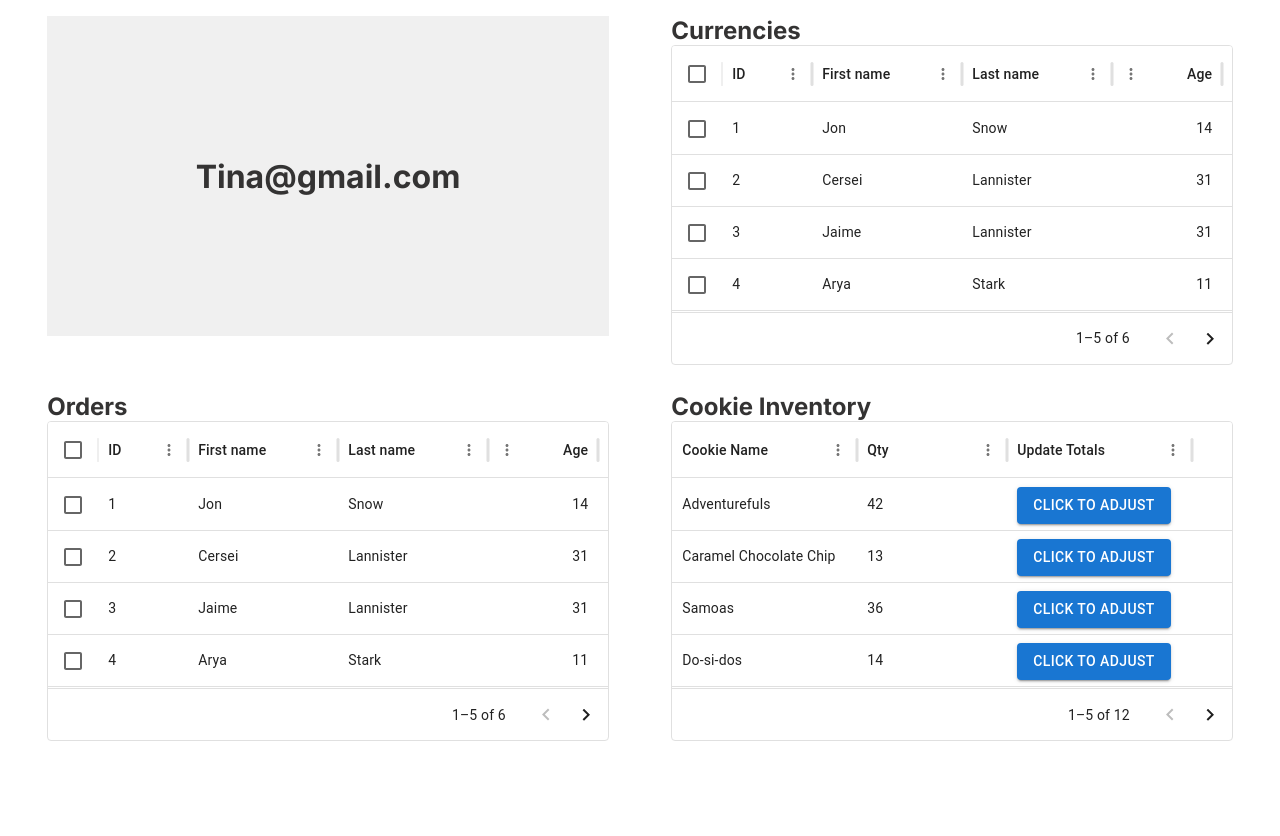
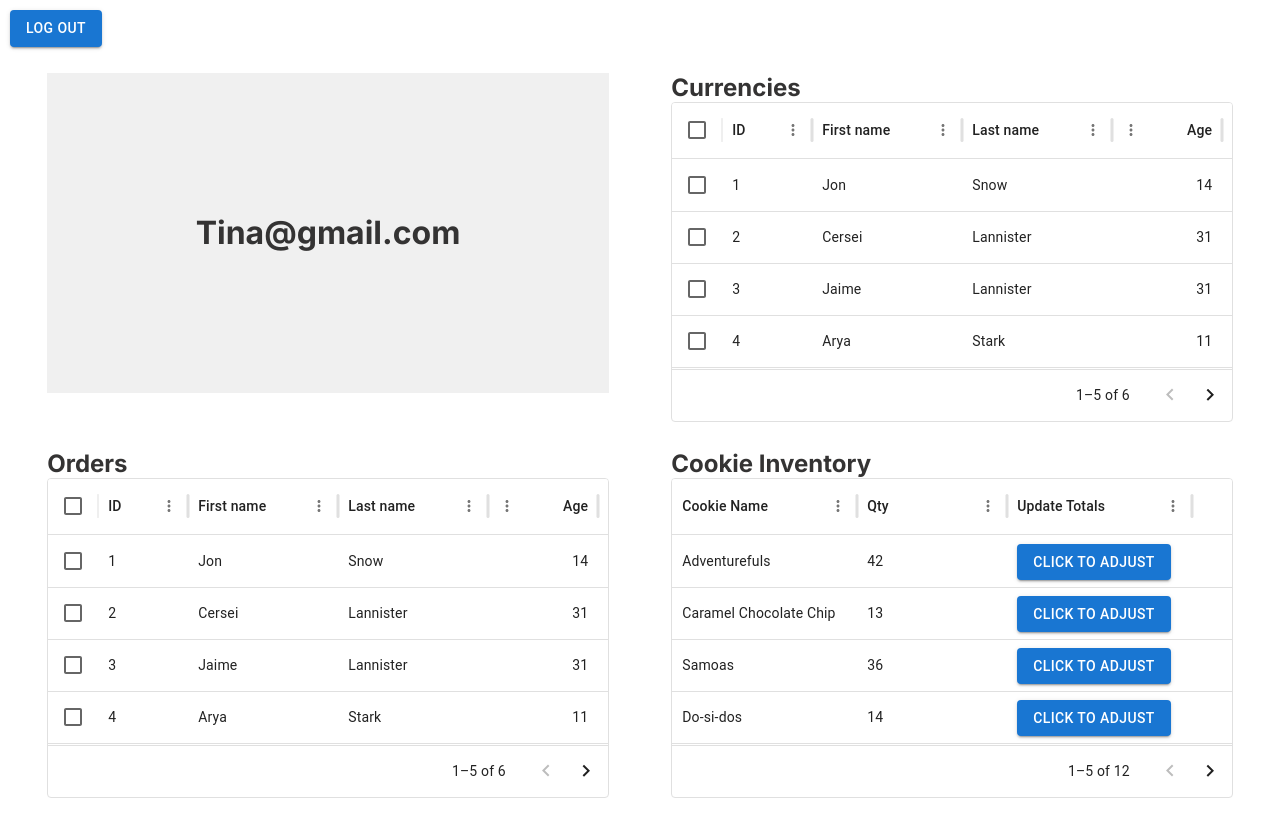
Before and after one commit to Ann-Clawson/crumbs-frontend, a React (Vite) app in the folder crumbs-frontend/: page /dashboard in a window 1280 px wide. Shown: the top 836 px of the page. Before the commit the page ends 800 px from the top, so only its background shows below. Built offline with nearby package versions, Linux system fonts and the light colour scheme; no server answers.

Commit message:
updates current user api call

```diff
--- a/crumbs-frontend/src/Dashboard.jsx
+++ b/crumbs-frontend/src/Dashboard.jsx
@@ -3,8 +3,8 @@ import * as React from "react";
 import Box from "@mui/material/Box";
 import { DataGrid } from "@mui/x-data-grid";
 import { Button } from "@mui/material";
-// import axios from "axios";
-// import { useState, useEffect } from "react";
+import axios from "axios";
+import { useState, useEffect } from "react";
 
 const columns = [
   { field: "id", headerName: "ID", width: 90 },
@@ -99,7 +99,23 @@ const inventory_columns = [
 // };
 
 export function Dashboard() {
-  // const [thisUser, setThisUser] = useState({});
+  const [currentUser, setCurrentUser] = useState(null);
+
+  useEffect(() => {
+    // Fetch the current user's info on component mount
+    axios
+      .get("http://localhost:5000/current-user", { withCredentials: true })
+      .then((response) => {
+        if (response.status === 200) {
+          setCurrentUser(response.data); // Set the current user's data
+        }
+      })
+      .catch((error) => {
+        console.error("Error fetching current user:", error);
+      });
+  }, []);
+
+  console.log(currentUser);
 
   // const getThisUser = () => {
   //   axios
@@ -114,6 +130,10 @@ export function Dashboard() {
 
   // useEffect(getThisUser, []);
 
+  const handleLogOut = () => {
+    axios.get("http://localhost:5000/logout");
+  };
+
   let current_user = {
     email: "Tina@gmail.com",
     id: 5,
@@ -123,6 +143,16 @@ export function Dashboard() {
 
   return (
     <div>
+      <Button
+        sx={{
+          margin: "10px",
+        }}
+        variant="contained"
+        color="primary"
+        onClick={() => handleLogOut()}
+      >
+        Log Out
+      </Button>
       <Box
         sx={{
           display: "flex",
```
